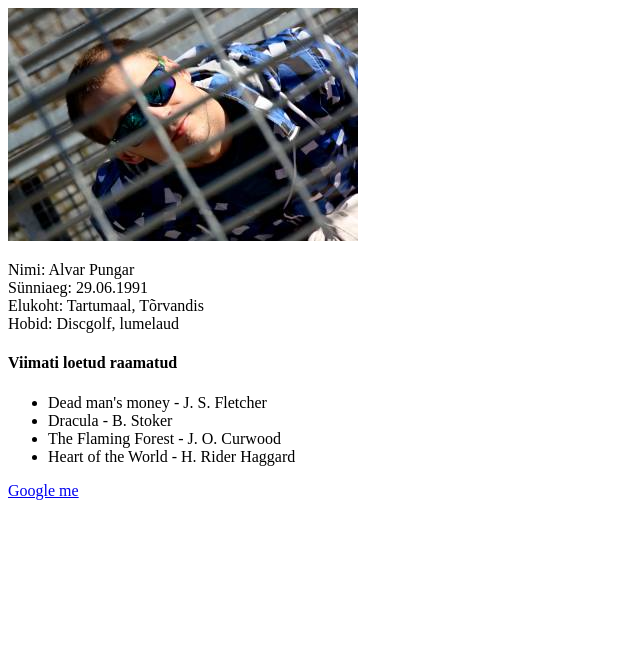
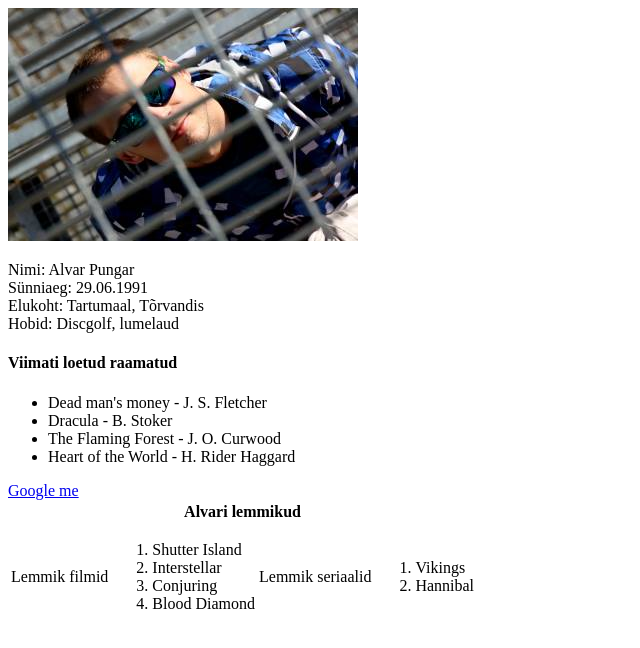
Before and after one commit to alvarpungar/Alvari-koduleht, a plain HTML site: page index.html in a window 1280 px wide. Shown: the whole page, without its empty margins (0-640 px from the left). Drawn offline with Linux system fonts and the light colour scheme.

Commit message:
Esilehele lisada informatsioon minu lemmik asjade kohta [Delivers #102888168]

```diff
--- a/index.html
+++ b/index.html
@@ -20,6 +20,35 @@
     <li>Heart of the World - H. Rider Haggard</li>
 
 </ul>
+
 <a href="https://www.google.com">Google me</a>
+
+<div lemmikTabel>
+    <table>
+        <thead>
+        <th colspan="4">Alvari lemmikud</th>
+        </thead>
+        <tr>
+            <td rowspan="4">Lemmik filmid</td>
+            <td>
+                <ol>
+                    <li>Shutter Island</li>
+                    <li>Interstellar</li>
+                    <li>Conjuring</li>
+                    <li>Blood Diamond</li>
+            </ol>
+            </td>
+            <td rowspan="4">  Lemmik seriaalid</td>
+            <td>
+                <ol>
+                    <li>Vikings</li>
+                    <li>Hannibal</li>
+
+                </ol>
+            </td>
+        </tr>
+
+    </table>
+</div>
 </body>
 </html>
```
